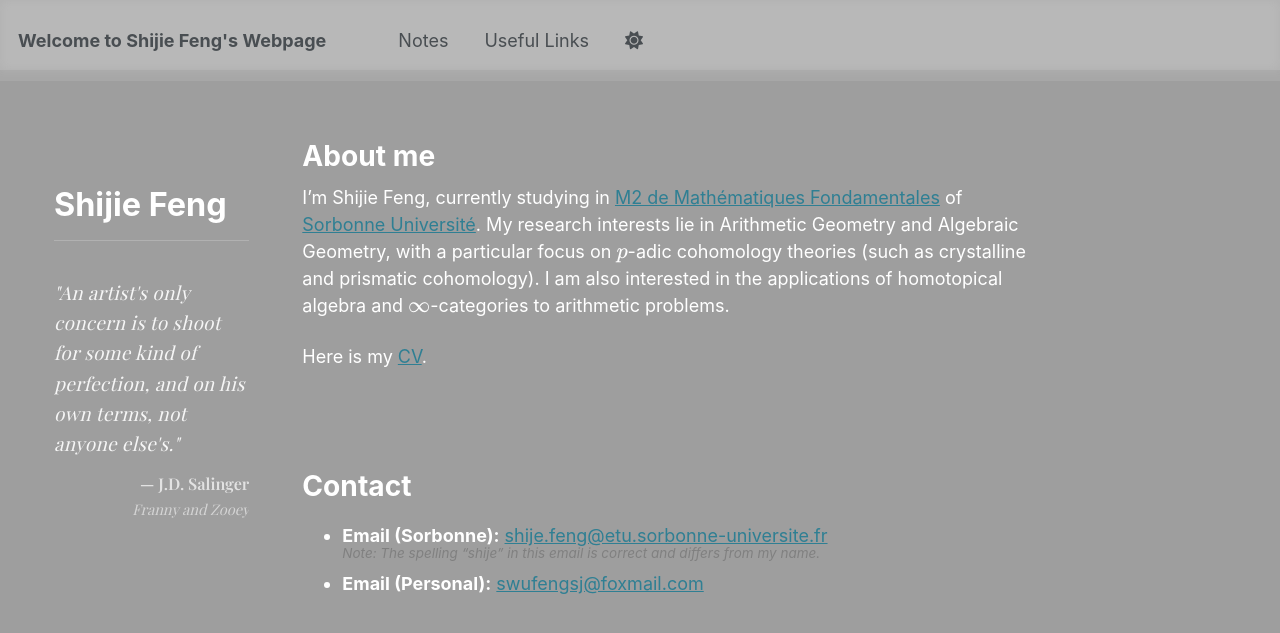
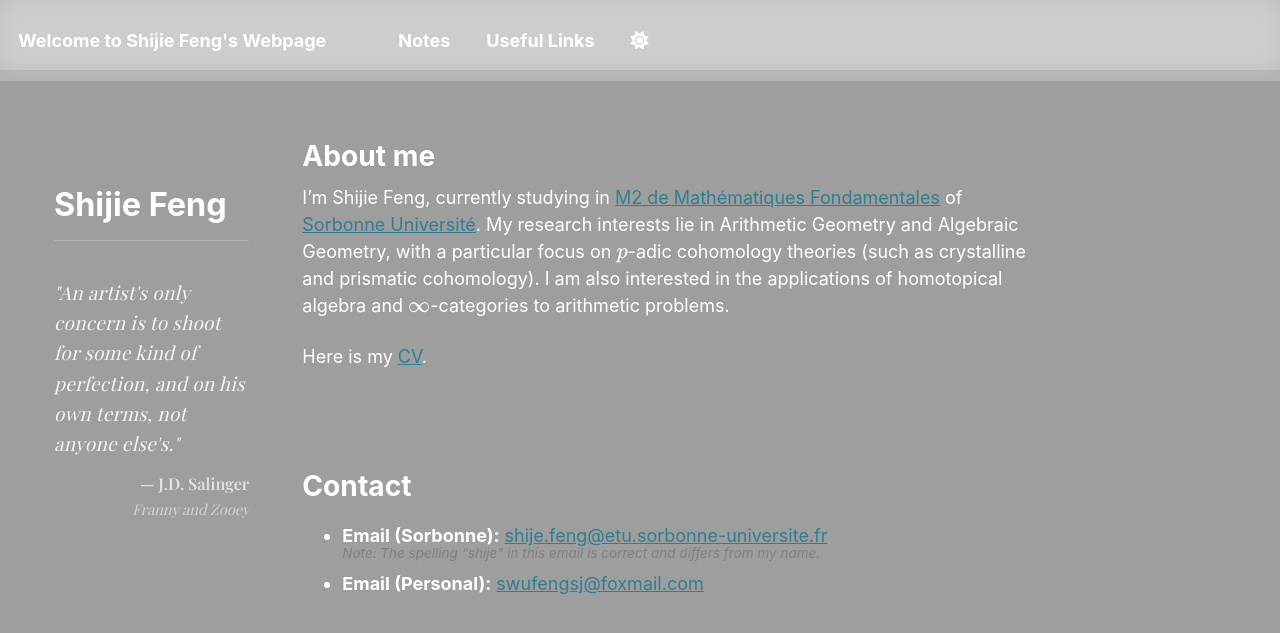
Before and after one commit to SHJFeng/SHJFeng.github.io, a Jekyll site: the page built from _pages/about.md, in a window 1280 px wide and 900 px high. Shown: the top 633 px of the window. Built offline with Jekyll 4.4.1, drawn with Linux system fonts in a browser that asks for light colours; some web fonts are replaced.

Commit message:
更新 _custom.scss

```diff
--- a/_sass/_custom.scss
+++ b/_sass/_custom.scss
@@ -1,51 +1,99 @@
 /* ==========================================================================
-   Custom Layout Fixes
+   Custom Layout Fixes (Final Polished Version)
    ========================================================================== */
 
-/* 1. 根标签设置 ( 核心：解决底部白条问题) */
-/* 必须给 html 设置背景色，否则背景图之外的区域默认是白色的 */
+/* 1. 根标签与背景图 */
 html {
-    background-color: #ffffff; /* 日间模式底色 */
+    background-color: #ffffff; /* 日间底色 */
     height: 100%;
 }
 html.dark {
-    background-color: #1a1a1a; /* 夜间模式底色 (解决白条) */
+    background-color: #1a1a1a; /* 夜间底色 */
 }
 
-/* 2. Body 背景图设置 */
 body {
     background-image: url('/images/background.jpg');
     background-size: cover;
     background-position: center;
     background-attachment: fixed;
     background-repeat: no-repeat;
+    /*  确保 body 至少占满一屏 */
+    min-height: 100vh;
+    margin: 0;
+
+    color: #ffffff !important;
     transition: background-image 0.5s ease-in-out;
-    min-height: 100vh;
-    color: #ffffff !important; /* 强制白字 */
 }
 
-/* 夜间模式背景图 */
+/* 夜间模式背景 */
 html.dark body,
 body.dark {
     background-image: url('/images/background-dark.jpg') !important;
 }
 
-/* 确保标题在任何时候都是白色 */
-h1, h2, h3, h4, h5, h6, .page__title {
-    color: #ffffff !important;
-}
+/* 2. 布局容器 ( 核心：Sticky Footer 修复) */
+#main-content-wrapper {
+    /* 开启 Flexbox */
+    display: flex;
+    flex-direction: column;
+    /* 让容器至少占满屏幕高度 */
+    min-height: 100vh;
 
-/* 3. 内容容器 ( 恢复：初始透明，等待 JS 滚动变色) */
-#main-content-wrapper {
-    background-color: rgba(255, 255, 255, 0); /* 初始全透明 */
-    border-radius: 8px;
-    padding: 2em;
-    min-height: 100vh;
-    /* 只保留颜色的过渡，毛玻璃交给 JS 实时计算 */
+    /* 初始背景设置 */
+    background-color: rgba(255, 255, 255, 0);
     transition: background-color 0.1s linear;
 }
 
-/* 4. 侧边栏修正 */
+/* 新增：正文区域自动伸展，把 footer 挤到最下面 */
+.main-content-inner {
+    flex: 1; /* 占据剩余所有空间 */
+    padding: 2em; /* 保持原有的内边距 */
+
+    /* 配合之前的 layout/base 修复，这里不要加背景色 */
+}
+
+
+/* 3. 导航栏样式 ( 核心：毛玻璃 + 去边框) */
+.masthead, .masthead__inner-wrap {
+    /* 日间模式：半透明白 + 模糊 */
+    background-color: rgba(255, 255, 255, 0.2) !important; /* 调整透明度 */
+    backdrop-filter: blur(10px) !important;
+    -webkit-backdrop-filter: blur(10px) !important;
+
+    /* 强制去掉边框和阴影 */
+    border: none !important;
+    border-bottom: none !important;
+    box-shadow: none !important;
+}
+
+/* 导航栏链接颜色 */
+.masthead__menu-item a {
+    color: #ffffff !important;
+    font-weight: 700;
+}
+/* 鼠标悬停变色 */
+.masthead__menu-item a:hover {
+    color: #87ceeb !important;
+}
+
+
+/* 4. 夜间模式特殊处理 */
+html.dark .masthead,
+body.dark .masthead {
+    /* 夜间模式导航栏：全透明，无模糊 (根据你的需求) */
+    background: transparent !important;
+    backdrop-filter: none !important;
+}
+
+/* 夜间模式内容区域：全透明 */
+html.dark #main-content-wrapper,
+body.dark #main-content-wrapper {
+    background-color: transparent !important;
+    backdrop-filter: none !important;
+}
+
+
+/* 5. 侧边栏修正 */
 .author__avatar { display: none !important; }
 .author__name {
     font-size: 1.8em !important;
@@ -53,11 +101,7 @@ h1, h2, h3, h4, h5, h6, .page__title {
     margin-bottom: 10px;
 }
 
-/* 5. 导航栏样式 (保持一致性) */
-.masthead, .masthead__inner-wrap {
-    background: rgba(255, 255, 255, 0.1);
-    backdrop-filter: blur(5px);
-    -webkit-backdrop-filter: blur(5px);
-    border: none;
-    box-shadow: none;
+/* 6. 全局文字修正 */
+h1, h2, h3, h4, h5, h6, .page__title {
+    color: #ffffff !important;
 }
```
